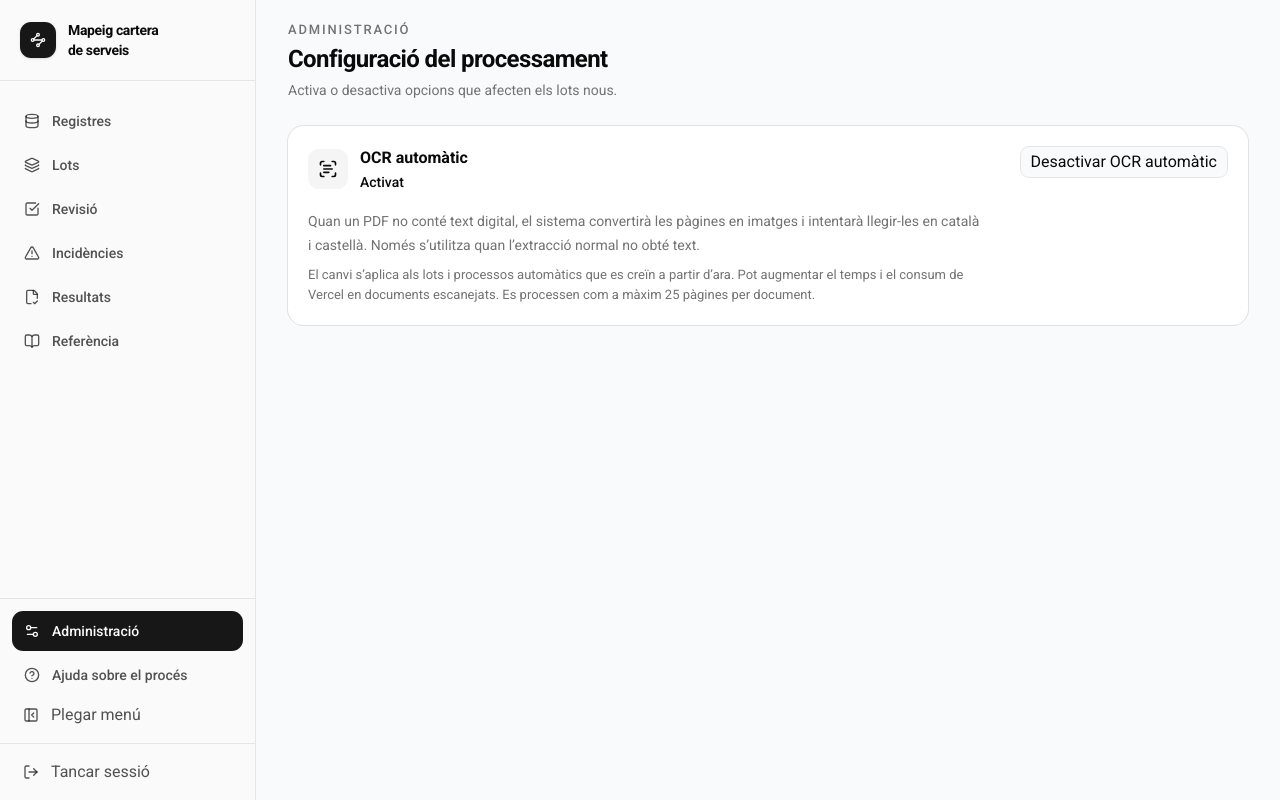
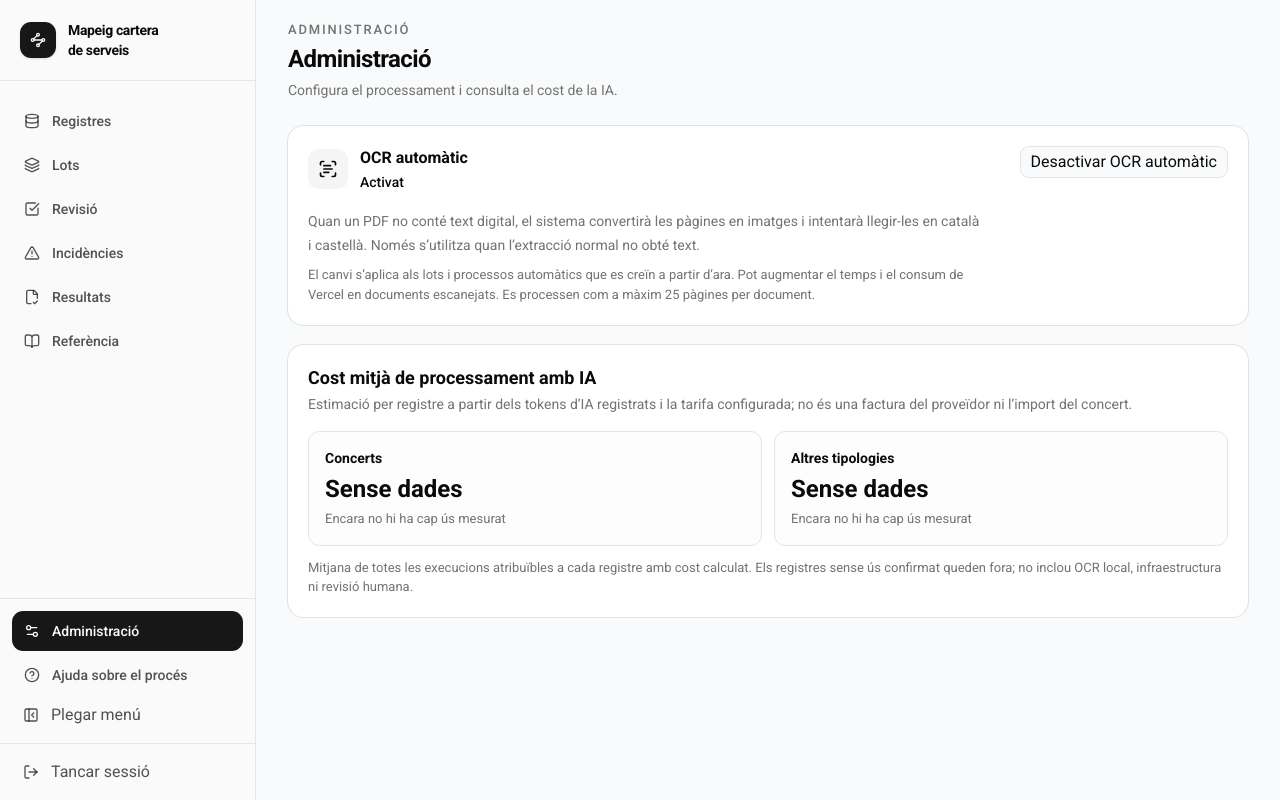
Before and after one commit to Up-Social/mapeig-cartera-serveis, a Next.js app: page /admin in a window 1280 px wide. Built offline with nearby package versions, Linux system fonts and the light colour scheme; no server answers; the database is empty.

Commit message:
Move AI processing costs to administration

```diff
--- a/app/admin/page.tsx
+++ b/app/admin/page.tsx
@@ -1,22 +1,37 @@
 import { getAutomaticOcrSetting } from "@/lib/admin-settings";
+import { getAiCostSummary } from "@/lib/records-page";
 import { OcrSetting } from "./ocr-setting";
 
 export const dynamic = "force-dynamic";
 
 export default async function AdminPage() {
-  const setting = await getAutomaticOcrSetting();
+  const [setting,aiCosts] = await Promise.all([getAutomaticOcrSetting(),getAiCostSummary()]);
 
   return (
     <main className="page-shell">
       <section className="page-container space-y-5">
         <div>
           <p className="page-eyebrow">Administració</p>
-          <h1 className="page-title">Configuració del processament</h1>
+          <h1 className="page-title">Administració</h1>
           <p className="page-description">
-            Activa o desactiva opcions que afecten els lots nous.
+            Configura el processament i consulta el cost de la IA.
           </p>
         </div>
         <OcrSetting initialSetting={setting} />
+        <section className="surface p-5" aria-labelledby="ai-cost-title" data-testid="ai-cost-summary">
+          <h2 id="ai-cost-title" className="text-lg font-semibold">Cost mitjà de processament amb IA</h2>
+          <p className="mt-1 text-sm text-muted-foreground">Estimació per registre a partir dels tokens d’IA registrats i la tarifa configurada; no és una factura del proveïdor ni l’import del concert.</p>
+          <div className="mt-4 grid gap-3 sm:grid-cols-2">
+            {(['concert','altres'] as const).map(scope=>{
+              const cost=aiCosts.find(item=>item.scope===scope);
+              return <div key={scope} className="rounded-lg border bg-muted/20 p-4"><p className="text-sm font-semibold">{scope==='concert'?'Concerts':'Altres tipologies'}</p>
+                <p className="mt-1 text-2xl font-bold tabular-nums">{cost?new Intl.NumberFormat('ca-ES',{style:'currency',currency:'USD',minimumFractionDigits:4,maximumFractionDigits:5}).format(cost.averageUsd):'Sense dades'}</p>
+                <p className="mt-1 text-xs text-muted-foreground">{cost?`${cost.measuredRecords} registres amb ús mesurat`:'Encara no hi ha cap ús mesurat'}</p>
+              </div>;
+            })}
+          </div>
+          <p className="mt-3 text-xs text-muted-foreground">Mitjana de totes les execucions atribuïbles a cada registre amb cost calculat. Els registres sense ús confirmat queden fora; no inclou OCR local, infraestructura ni revisió humana.</p>
+        </section>
       </section>
     </main>
   );
--- a/app/page.tsx
+++ b/app/page.tsx
@@ -1,4 +1,4 @@
-import { getSourcePage,getAiCostSummary } from "@/lib/records-page";
+import { getSourcePage } from "@/lib/records-page";
 import { redirect } from "next/navigation";
 import {isUuid} from '@/lib/uuid';
 import { ProcessingWorkbench } from "./processing-workbench-v2";
@@ -15,7 +15,7 @@ export default async function Home({ searchParams }: PageProps<"/">) {
     query: typeof params.q === "string" ? params.q.slice(0, 120) : "",
     type: typeof params.type === "string" ? params.type : "totes",
   };
-  const [result,cloudBlock,aiCosts]=await Promise.all([getSourcePage(filters),getCloudResourceBlock(),getAiCostSummary()]);
+  const [result,cloudBlock]=await Promise.all([getSourcePage(filters),getCloudResourceBlock()]);
   if(typeof params.record==='string'&&isUuid(params.record)) redirect(`/records/${params.record}?${new URLSearchParams({ from: "/" })}`);
   return (
     <ProcessingWorkbench
@@ -23,7 +23,6 @@ export default async function Home({ searchParams }: PageProps<"/">) {
       result={result}
       filters={filters}
       cloudBlock={cloudBlock}
-      aiCosts={aiCosts}
     />
   );
 }
--- a/app/processing-workbench-v2.tsx
+++ b/app/processing-workbench-v2.tsx
@@ -22,7 +22,6 @@ import {
   type RecordOperation,
 } from "@/lib/record-operation";
 import type {CloudResourceBlock} from '@/lib/batch-types';
-import type {AiCostSummary} from '@/lib/records-page';
 
 const statusLabels: Record<ProcessingStatus, string> = {
   pendent: "Pendent",
@@ -40,11 +39,9 @@ export function ProcessingWorkbench({
   result,
   filters,
   cloudBlock,
-  aiCosts,
 }: {
   result: SourceListPage;
   cloudBlock: CloudResourceBlock;
-  aiCosts:AiCostSummary[];
   filters: {
     page: number;
     query: string;
@@ -75,20 +72,6 @@ export function ProcessingWorkbench({
             accent="violet"
           />
         </div>
-        <section className="surface mt-5 p-5" aria-labelledby="ai-cost-title" data-testid="ai-cost-summary">
-          <h2 id="ai-cost-title" className="text-lg font-semibold">Cost mitjà de processament amb IA</h2>
-          <p className="mt-1 text-sm text-muted-foreground">Estimació per registre a partir dels tokens d’IA registrats i la tarifa configurada; no és una factura del proveïdor ni l’import del concert.</p>
-          <div className="mt-4 grid gap-3 sm:grid-cols-2">
-            {(['concert','altres'] as const).map(scope=>{
-              const cost=aiCosts.find(item=>item.scope===scope);
-              return <div key={scope} className="rounded-lg border bg-muted/20 p-4"><p className="text-sm font-semibold">{scope==='concert'?'Concerts':'Altres tipologies'}</p>
-                <p className="mt-1 text-2xl font-bold tabular-nums">{cost?new Intl.NumberFormat('ca-ES',{style:'currency',currency:'USD',minimumFractionDigits:4,maximumFractionDigits:5}).format(cost.averageUsd):'Sense dades'}</p>
-                <p className="mt-1 text-xs text-muted-foreground">{cost?`${cost.measuredRecords} registres amb ús mesurat`:'Encara no hi ha cap ús mesurat'}</p>
-              </div>;
-            })}
-          </div>
-          <p className="mt-3 text-xs text-muted-foreground">Mitjana de totes les execucions atribuïbles a cada registre amb cost calculat. Els registres sense ús confirmat queden fora; no inclou OCR local, infraestructura ni revisió humana.</p>
-        </section>
         <div className="mt-6">
           <section className="surface overflow-hidden">
             <div className="flex flex-col gap-4 border-b border-neutral-200 p-5 lg:flex-row lg:items-center lg:justify-between">
```
Also changed, not shown: 1 other file (tests, documents, lock files or other folders).
